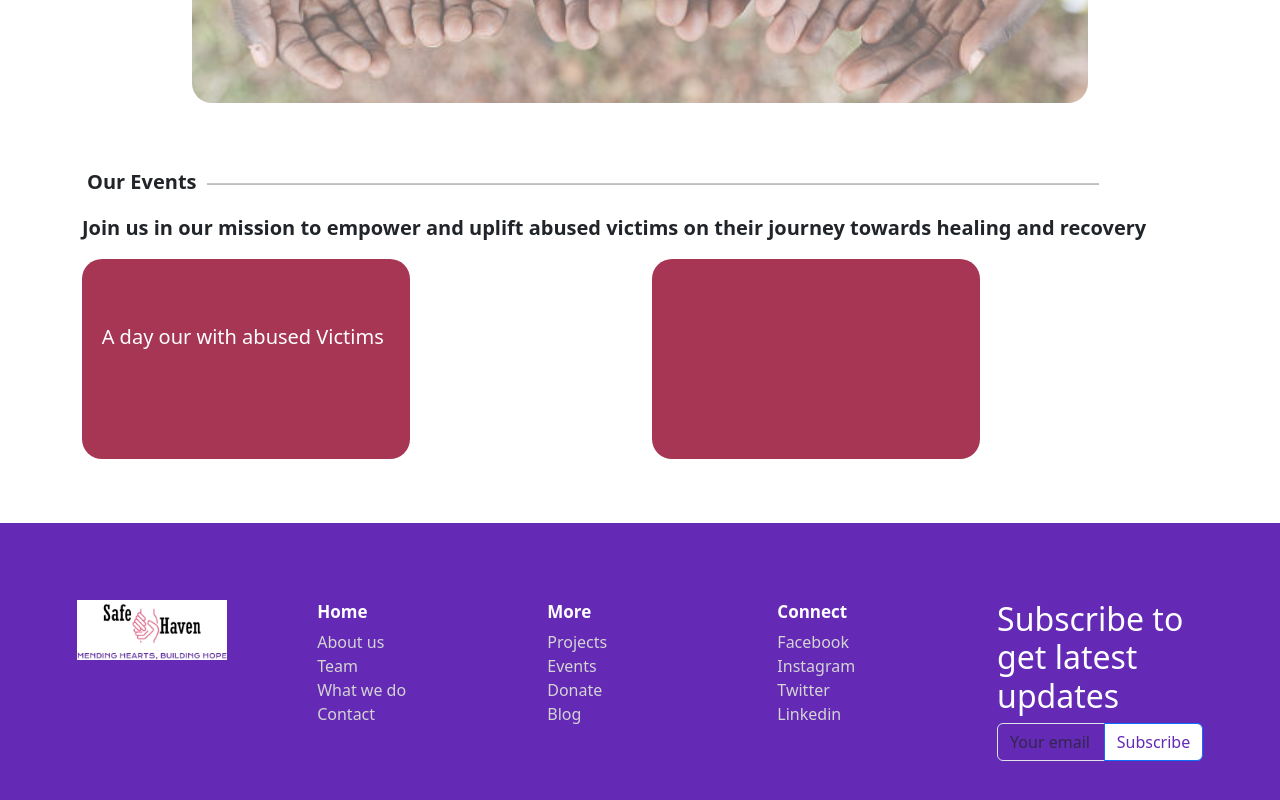
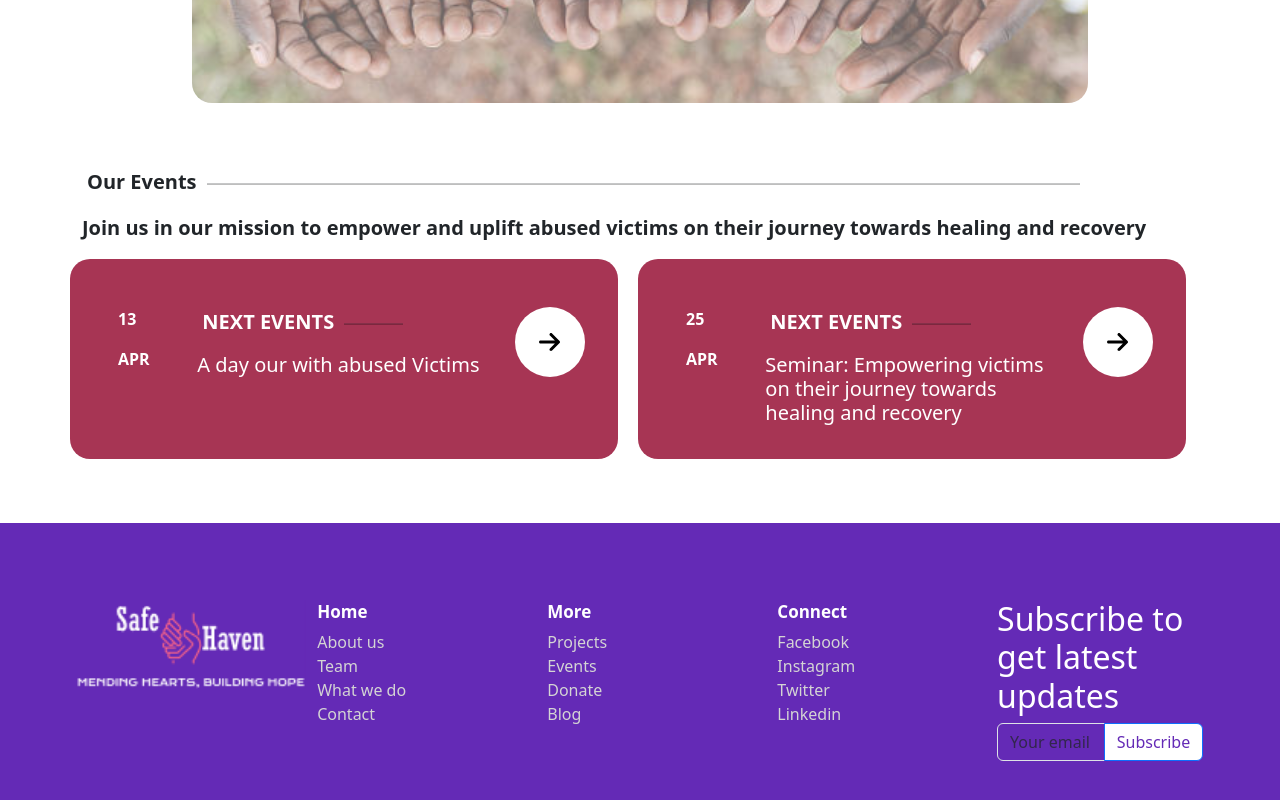
Before and after one commit to DIANAAJAMBO/SafeHaven, a React (Vite) app: page / in a window 1280 px wide. Shown: the part 3006-3806 px from the top of the page. Built offline with nearby package versions, Linux system fonts and the light colour scheme.

Commit message:
Add home page fixes

```diff
--- a/package.json
+++ b/package.json
@@ -10,6 +10,9 @@
     "preview": "vite preview"
   },
   "dependencies": {
+    "@fortawesome/fontawesome-svg-core": "^6.5.2",
+    "@fortawesome/free-solid-svg-icons": "^6.5.2",
+    "@fortawesome/react-fontawesome": "^0.2.0",
     "bootstrap": "^5.3.3",
     "chart.js": "^4.4.2",
     "react": "^18.2.0",
--- a/src/components/Footer.jsx
+++ b/src/components/Footer.jsx
@@ -1,12 +1,14 @@
 import React from 'react'
 import { Row, Col, Container, Button, Form, InputGroup } from 'react-bootstrap';
-import logo from '../assets/safehavenlogo.png'
+import logo from '../assets/LOGO.png'
+
+
 const Footer = () => {
     return (
         <Container fluid style={{ marginTop: '5%', backgroundColor: '#642AB6', padding: '6%' }}>
             <Row>
                 <Col>
-                    <img src={logo} alt="Logo" width="150" height="60"/>
+                <img src={logo} height='50%' />
                 </Col>
                 <Col>
                     <div style={{ margin: '1% 5%' }}>
--- a/src/components/Ourevents.jsx
+++ b/src/components/Ourevents.jsx
@@ -1,32 +1,65 @@
 import React from 'react'
 import { Row, Col, Container, Button } from 'react-bootstrap';
+import { FontAwesomeIcon } from '@fortawesome/react-fontawesome';
+import { faArrowRight } from '@fortawesome/free-solid-svg-icons';
+
 
 const Ourevents = () => {
     return (
         <Container style={{ marginTop: '5%' }}>
             <Row>
-                <Col>
                 <Row className="">
                     <div style={{ display: 'flex' }}>
-                            <p style={{ marginLeft: '5px', fontSize:'20px' }}><b>Our Events</b></p>
-                            <hr style={{ width: '80%', marginLeft: '10px', height: '1.5px', backgroundColor: 'black'  }} />
+                        <p style={{ marginLeft: '5px', fontSize: '20px' }}><b>Our Events</b></p>
+                        <hr style={{ width: '80%', marginLeft: '10px', height: '1.5px', backgroundColor: 'black' }} />
                     </div>
-                        <p style={{ fontSize:'20px' }}><b>Join us in our mission to empower and uplift abused victims on their journey towards healing and recovery</b></p>
+                    <p style={{ fontSize: '20px' }}><b>Join us in our mission to empower and uplift abused victims on their journey towards healing and recovery</b></p>
                 </Row>
+                <Row >
+                    <Col className="p-5" style={{ width: '60%', height: '200px', backgroundColor: '#A73554', borderRadius: '20px' }}>
                         <Row>
-                        <Col>
-                            <div style={{ width: '60%', height: '200px', backgroundColor: '#A73554', borderRadius: '20px' }} >
-                                <h5 style={{ color: 'white', paddingTop: '20%', marginLeft:'6%' }}>A day our with abused Victims</h5>
+                            <Col md={2} style={{ color: 'white' }}>
+                                <p style={{ fontWeight: '' }}><b>13</b></p>
+                                <p style={{ fontSize: '' }}><b>APR</b></p>
+                            </Col>
+                            <Col md={8}>
+                                <div style={{ display: 'flex' }}>
+                                    <p style={{ marginLeft: '5px', fontSize: '20px', color: 'white' }}><b>NEXT EVENTS</b></p>
+                                    <hr style={{ width: '20%', marginLeft: '10px', height: '1.5px', backgroundColor: 'black' }} />
                                 </div>
+                                <h5 style={{ color: 'white' }}>A day our with abused Victims</h5>
                             </Col>
-                        <Col>
-                            <div style={{ width: '60%', height: '200px', backgroundColor: '#A73554', borderRadius: '20px' }} >
-                                <h5 style={{ color: 'white', paddingTop: '20%' }}></h5>
+                            <Col md={2}>
+                                <div style={{ width: '70px', height: '70px', backgroundColor: 'white', borderRadius: '50%', display: 'flex', justifyContent: 'center', alignItems: 'center', position: 'relative' }}>
+                                    <FontAwesomeIcon icon={faArrowRight} style={{ color: 'black', fontSize: '24px' }} />
                                 </div>
                             </Col>
                         </Row>
+
+                    </Col>
+                    <Col className="p-5" style={{ width: '60%', height: '200px', backgroundColor: '#A73554', borderRadius: '20px', marginLeft:'20px' }}>
+                        <Row>
+                            <Col md={2} style={{ color: 'white' }}>
+                                <p style={{ fontWeight: '' }}><b>25</b></p>
+                                <p style={{ fontSize: '' }}><b>APR</b></p>
+                            </Col>
+                            <Col md={8}>
+                                <div style={{ display: 'flex' }}>
+                                    <p style={{ marginLeft: '5px', fontSize: '20px', color: 'white' }}><b>NEXT EVENTS</b></p>
+                                    <hr style={{ width: '20%', marginLeft: '10px', height: '1.5px', backgroundColor: 'black' }} />
+                                </div>
+                                <h5 style={{ color: 'white' }}>Seminar: Empowering victims on their journey towards healing and recovery</h5>
+                            </Col>
+                            <Col md={2}>
+                                <div style={{ width: '70px', height: '70px', backgroundColor: 'white', borderRadius: '50%', display: 'flex', justifyContent: 'center', alignItems: 'center', position: 'relative' }}>
+                                    <FontAwesomeIcon icon={faArrowRight} style={{ color: 'black', fontSize: '24px' }} />
+                                </div>
+                            </Col>
+                        </Row>
+
                     </Col>
 
+                </Row>
             </Row>
         </Container>
     )
```
Also changed, not shown: src/assets/LOGO.png (added), 1 other file (tests, documents, lock files or other folders). Lines whose indentation alone changed are shown as unchanged.
